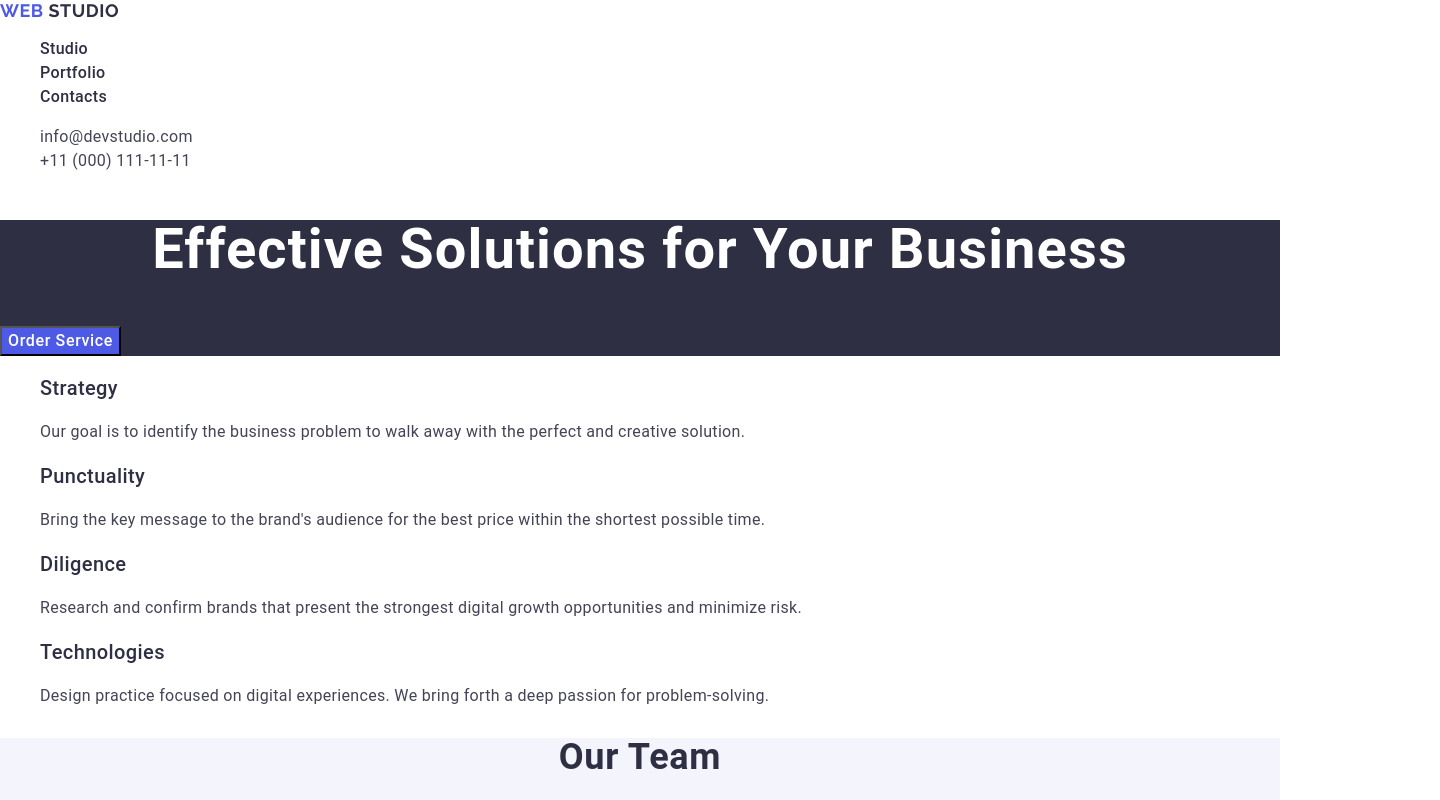
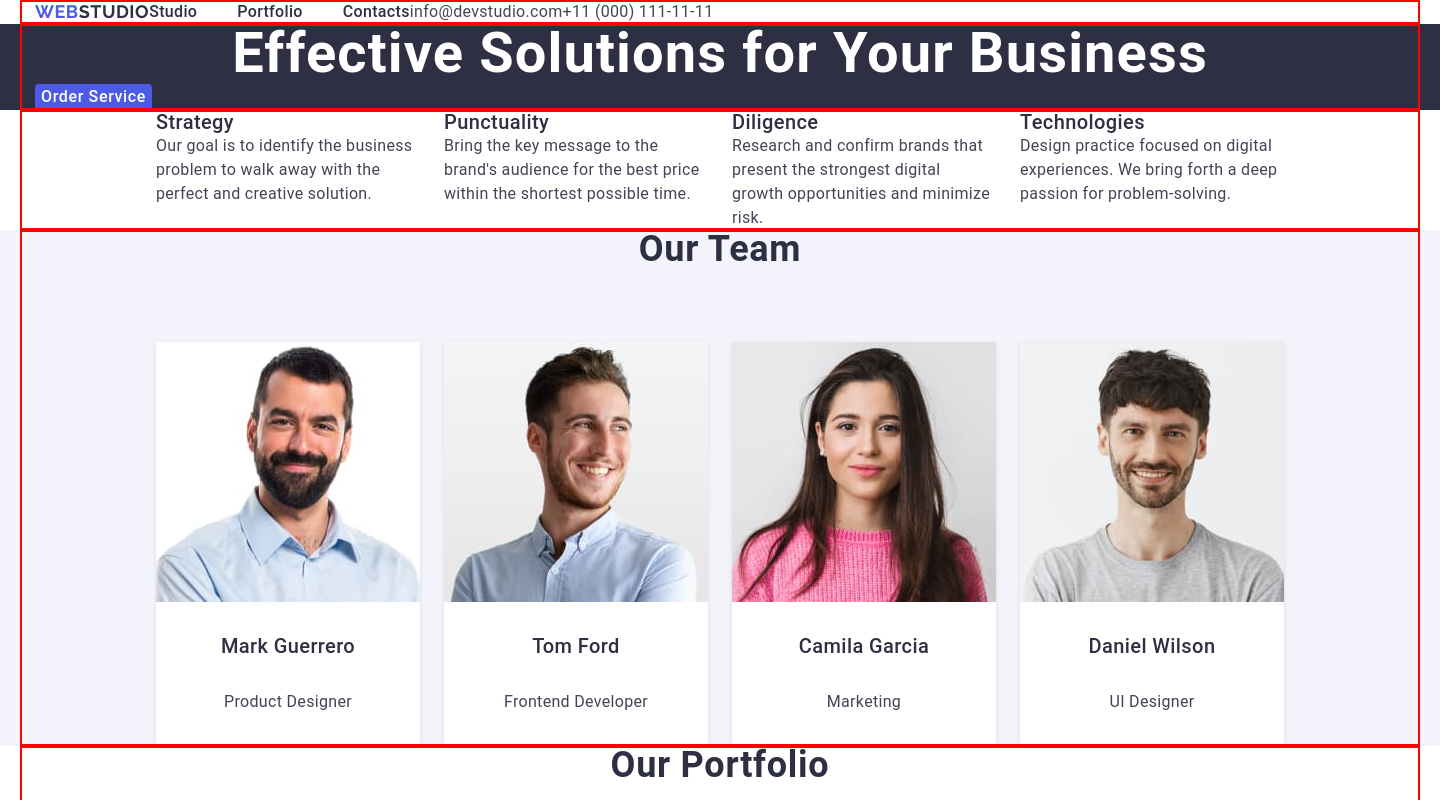
Before and after one commit to F-r-a-n-c-u-z/goit-markup-hw-03, a plain HTML site: page index.html in a window 1280 px wide. Shown: the top 800 px of the page, 1440 px wide, since content can reach past the window. Drawn offline with nearby package versions, Linux system fonts and the light colour scheme.

Commit message:
База

```diff
--- a/css/styles.css
+++ b/css/styles.css
@@ -1,34 +1,84 @@
+body {
+  width: 1440px;
+  font-family: 'Roboto', sans-serif;
+  color: #434455;
+  background-color: #ffffff;
+}
+/* Default values
+font-size: 16px;
+font-weight: 400;
+font-style: normal;
+color: black;
+background-color: white; */
+
+/* reset */
 /* Убрать маркеры из списка */
 ul,
 ol {
   list-style-type: none;
+  margin: 0;
+  padding: 0;
 }
-/* Основные стили */
+
 a {
   text-decoration: none;
   color: currentColor;
 }
-body {
-  font-family: 'Roboto', sans-serif;
-  color: #434455;
-  background-color: #ffffff;
+h1,
+h2,
+h3,
+h4,
+h5,
+h6,
+p {
+  margin: 0;
+}
+button {
+  font-family: inherit;
+  color: currentColor;
+  background-color: transparent;
+  border: none;
+  cursor: pointer;
+}
 
-  /* Default values
-   font-size: 16px;
-  font-weight: 400;
-  font-style: normal;
-  color: black;
-  background-color: white; */
-}
 /* Шапка */
 
 /* Индивидуальные */
 /* #region  header-section*/
+.container {
+  width: 1400px;
+  padding-left: 15px;
+  padding-right: 15px;
+  margin-left: auto;
+  margin-right: auto;
+
+  outline: 2px solid red;
+  outline-offset: -2px;
+}
 .header {
+  display: flex;
+}
+.header-container {
+  display: flex;
+  align-items: center;
+}
+.hero-container {
 }
 .header-nav {
+  display: flex;
 }
 .header-logo {
+}
+.logo {
+  display: inline-flex;
+  align-items: center;
+  font-family: 'Raleway', sans-serif;
+  font-size: 18px;
+  font-weight: 700;
+  line-height: 1.17em;
+  letter-spacing: 0.03em;
+  text-transform: uppercase;
+  color: #4d5ae5;
 }
 .header-logo-accent {
   color: #2e2f42;
@@ -39,16 +89,10 @@ body {
   letter-spacing: 0.03em;
   text-transform: uppercase;
 }
-.logo {
-  font-family: 'Raleway', sans-serif;
-  font-size: 18px;
-  font-weight: 700;
-  line-height: 1.17em;
-  letter-spacing: 0.03em;
-  text-transform: uppercase;
-  color: #4d5ae5;
-}
 .header-list {
+  display: flex;
+  align-items: flex-start;
+  gap: 40px;
 }
 .header-item {
 }
@@ -56,7 +100,7 @@ body {
   color: #2e2f42;
   font-weight: 500;
   line-height: 1.5em;
-  letter-spacing: 0.32px;
+  letter-spacing: 0.02em;
 }
 .header-link:hover {
   color: #404bbf;
@@ -68,6 +112,7 @@ body {
   font-style: normal;
 }
 .socials {
+  display: flex;
 }
 .socials-item {
 }
@@ -94,10 +139,11 @@ body {
   text-transform: uppercase;
 }
 .footer {
-  flex-shrink: 0;
   background: #2e2f42;
 }
 .footer-p {
+  margin-top: 17.5px;
+  width: 264px;
   color: var(--CLOUD, #f4f4fd);
   line-height: 1.5em;
   letter-spacing: 0.02em;
@@ -105,17 +151,30 @@ body {
 
 /* main */
 .main-hero {
-  flex-shrink: 0;
   color: #ffffff;
   background-color: #2e2f42;
 }
+.hero {
+  text-align: center;
+  font-size: 56px;
+  font-weight: 700;
+  line-height: 1.07em;
+  letter-spacing: 0.02em;
+  color: #fff;
+}
 .button-hero {
+  border: none;
+  border-radius: 4px;
+  display: inline-flex;
+  align-items: center;
+  gap: 10px;
+
   cursor: pointer;
   font-weight: 500;
   line-height: 1.5em;
   letter-spacing: 0.04em;
+  color: #ffffff;
   background-color: #4d5ae5;
-  color: #ffffff;
 }
 .button-hero:hover {
   background-color: #404bbf;
@@ -129,7 +188,8 @@ body {
 
 /* Our Team */
 .our-team {
-  flex-shrink: 0;
+  margin-bottom: 72px;
+
   color: #2e2f42;
   text-align: center;
   font-size: 36px;
@@ -145,14 +205,6 @@ body {
   text-transform: capitalize;
   flex-shrink: 0;
 }
-.hero {
-  color: #fff;
-  text-align: center;
-  font-size: 56px;
-  font-weight: 700;
-  line-height: 1.07em;
-  letter-spacing: 0.02em;
-}
 h3 {
   color: #2e2f42;
   font-size: 20px;
@@ -164,9 +216,23 @@ h3 {
   line-height: 1.5em;
   letter-spacing: 0.02em;
 }
+.our-team-list {
+  display: flex;
+  gap: 24px;
+  justify-content: center;
+}
 .our-team-item {
+  display: inline-flex;
+  padding-bottom: 32px;
+  flex-direction: column;
   justify-content: center;
+  align-items: center;
+  gap: 32px;
+  border-radius: 0px 0px 4px 4px;
   background: var(--WHITE, #fff);
+  box-shadow: 0px 2px 1px 0px rgba(46, 47, 66, 0.08),
+    0px 1px 1px 0px rgba(46, 47, 66, 0.16),
+    0px 1px 6px 0px rgba(46, 47, 66, 0.08);
 }
 
 .our-team-img {
@@ -180,11 +246,15 @@ h3 {
 }
 
 .our-team-p {
-  line-height: 1.5em; /* 150% */
+  width: 264px;
+  line-height: 1.5em;
   letter-spacing: 0.02em;
 }
+
 .main-text {
-  flex-shrink: 0;
+  display: flex;
+  gap: 24px;
+  justify-content: center;
 }
 .main-group {
 }
@@ -192,14 +262,25 @@ h3 {
 /* Our Portfolio */
 .our-portfolio {
 }
+/* ul */
 .our-portfolio-list {
-  flex-shrink: 0;
+  display: flex;
+  flex-wrap: wrap;
+  gap: 48px 24px;
+  justify-content: center;
 }
+/* li */
 .our-portfolio-item {
+  display: flex;
+  flex-direction: column;
+  align-items: flex-start;
+  gap: 32px;
+  width: 360px;
+  height: 420px;
+  border: 1px solid #e7e9fc;
+  background-color: #fff;
 }
 .our-portfolio-img {
-}
-.our-portfolio-h3 {
 }
 .our-portfolio-p {
   line-height: 1.5em;
--- a/index.html
+++ b/index.html
@@ -18,6 +18,7 @@
   <body>
     <!-- Шапка -->
     <header class="header">
+      <div class="header-container container">
         <nav class="header-nav">
           <a href="./index.html" class="logo">
             Web
@@ -49,23 +50,27 @@
             </li>
           </ul>
         </address>
+      </div>
     </header>
     <!-- Основа -->
     <main class="main">
-      <!-- section 1 -->
+      <!-- section 1 почти-->
       <section class="main-hero">
+        <div class="hero-container container">
           <h1 class="hero">Effective Solutions for Your Business</h1>
           <button type="button" class="button-hero">Order Service</button>
+        </div>
       </section>
-      <!-- section 2 -->
+      <!-- section 2  готова-->
       <section>
+        <div class="container">
           <h2 hidden class="hidden">Top</h2>
           <ul class="main-text">
             <li class="main-group">
               <h3 class="our-team-h">Strategy</h3>
               <p class="our-team-p">
-              Our goal is to identify the business problem to walk away with the
-              perfect and creative solution.
+                Our goal is to identify the business problem to walk away with
+                the perfect and creative solution.
               </p>
             </li>
             <li class="main-group">
@@ -90,22 +95,28 @@
               </p>
             </li>
           </ul>
+        </div>
       </section>
-      <!-- section 3 -->
+      <!-- section 3 готова-->
       <!-- Секция Our Team -->
       <section class="our-section">
+        <div class="container">
           <h2 class="our-team">Our Team</h2>
           <ul class="our-team-list">
             <li class="our-team-item">
               <img
                 src="./images/img-1.jpg"
                 alt="Mark Guerrero"
-              class="our-team-img" />
+                class="our-team-img"
+                width="264" />
               <h3 class="our-team-h">Mark Guerrero</h3>
-            <p class="our-team-p">"Product Designer</p>
+              <p class="our-team-p">Product Designer</p>
             </li>
             <li class="our-team-item">
-            <img src="./images/img-2.jpg" alt="Tom Ford" class="our-team-img" />
+              <img
+                src="./images/img-2.jpg"
+                alt="Tom Ford"
+                class="our-team-img" />
               <h3 class="our-team-h">Tom Ford</h3>
               <p class="our-team-p">Frontend Developer</p>
             </li>
@@ -126,10 +137,12 @@
               <p class="our-team-p">UI Designer</p>
             </li>
           </ul>
+        </div>
       </section>
       <!-- section 4 -->
       <!-- секция Our Portfolio -->
       <section class="our-portfolio">
+        <div class="container">
           <h2 class="our-team">Our Portfolio</h2>
           <ul class="our-portfolio-list">
             <li class="our-portfolio-item">
@@ -187,18 +200,21 @@
               <p class="our-team-p">Marketing</p>
             </li>
           </ul>
+        </div>
       </section>
     </main>
     <!-- Подвал -->
     <footer class="footer">
+      <div class="container">
         <a href="./index.html" class="logo">
           Web
           <span class="footer-logo-accent">Studio</span></a
         >
         <p class="footer-p">
-        Increase the flow of customers and sales for your business with digital
-        marketing & growth solutions.
+          Increase the flow of customers and sales for your business with
+          digital marketing & growth solutions.
         </p>
+      </div>
     </footer>
   </body>
 </html>
```
Also changed, not shown: 1/index.html (deleted, +0 -9 lines). Lines whose indentation alone changed are shown as unchanged.
